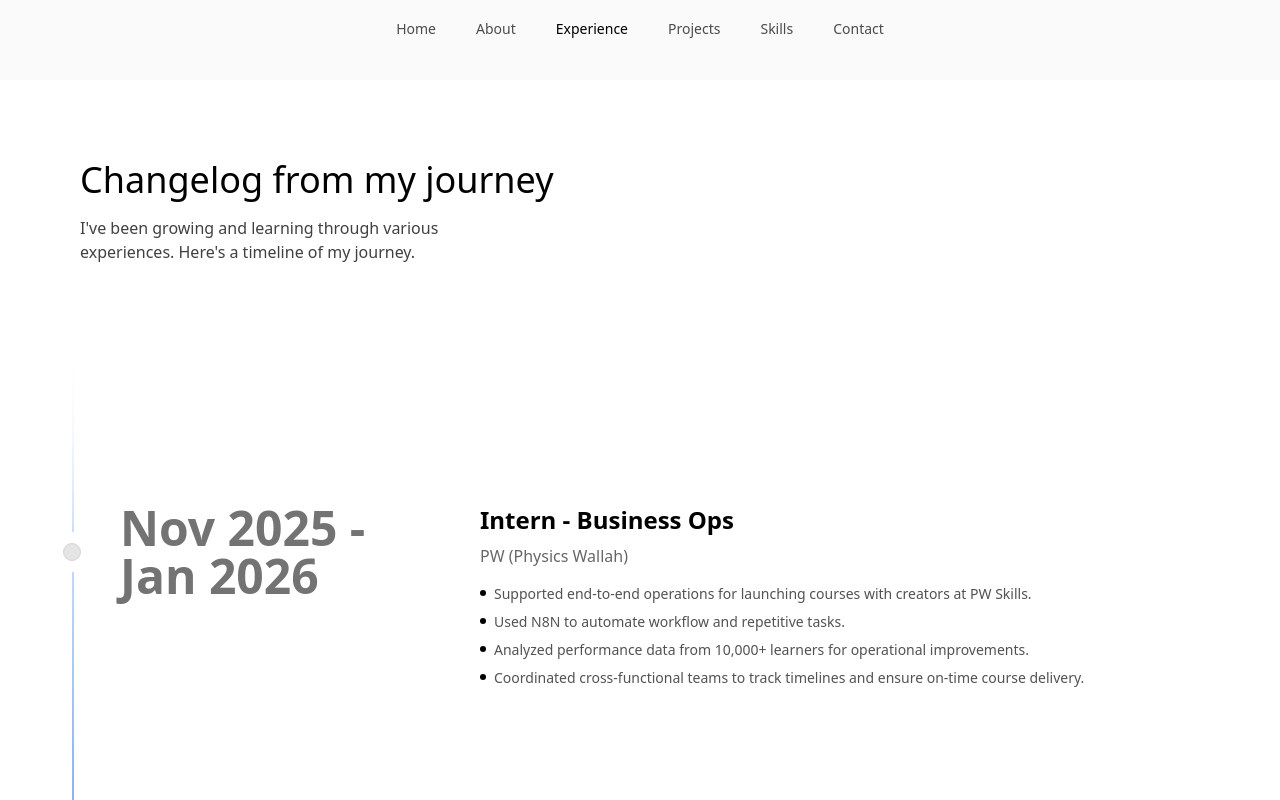
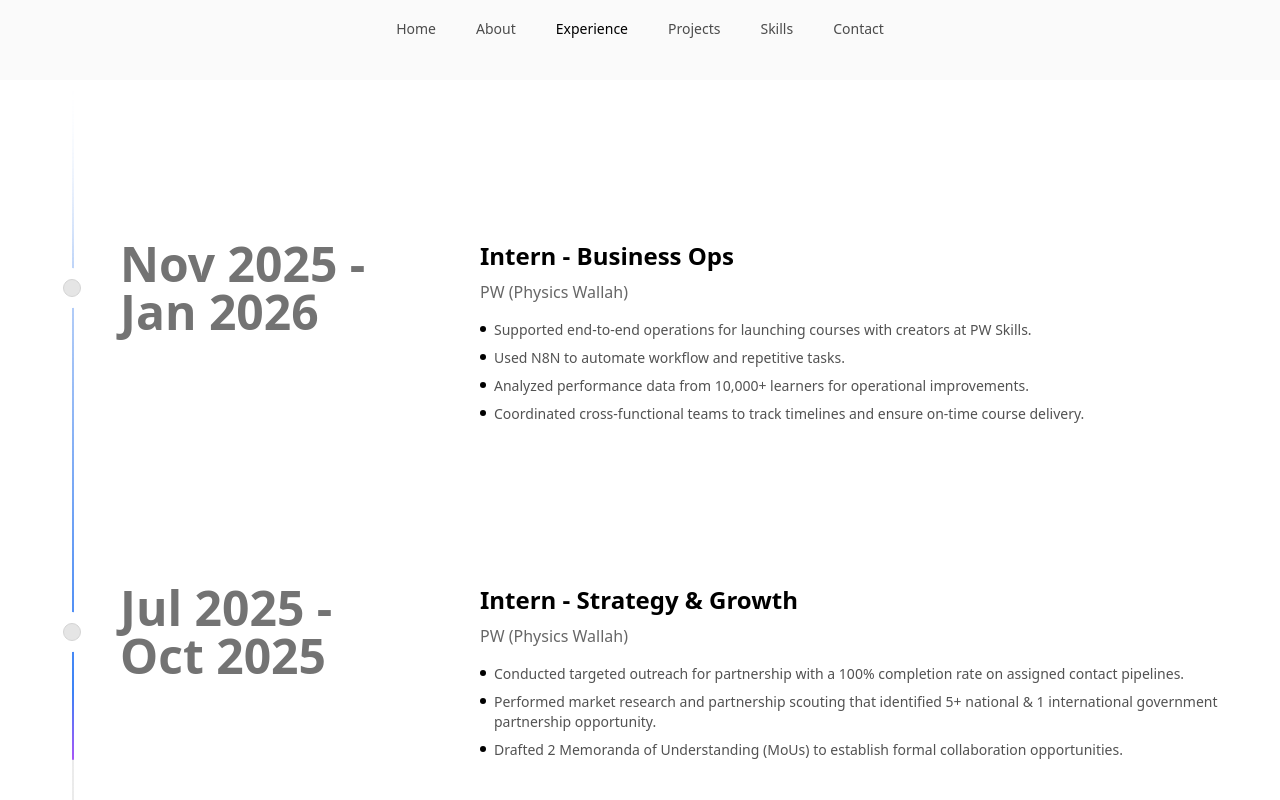
Before and after one commit to Shivam120110/Portfolio, a React (Vite) app: page /experience in a window 1280 px wide. Shown: the top 800 px of the page. Built offline with nearby package versions, Linux system fonts and the light colour scheme; the HTML template or start-up script is replaced by a standard one.

Commit message:
Final Polish: Remove Timeline header, fix sticky animations, and global UX cleanup

```diff
--- a/src/components/ContactSection.tsx
+++ b/src/components/ContactSection.tsx
@@ -58,7 +58,7 @@ const ContactSection = () => {
       </div>
 
       <div className="max-w-4xl mx-auto relative" ref={ref}>
-        <motion.div
+        <div
           className="text-center mb-12"
         >
           <h2 className="text-4xl md:text-5xl lg:text-6xl font-bold mb-6">
@@ -69,7 +69,7 @@ const ContactSection = () => {
           <p className="text-muted-foreground text-lg max-w-xl mx-auto">
             Whether you have a project in mind, want to collaborate, or just want to say hi — I'd love to hear from you.
           </p>
-        </motion.div>
+        </div>
 
         {/* Social links */}
         <motion.div
--- a/src/components/ExperienceSection.tsx
+++ b/src/components/ExperienceSection.tsx
@@ -152,7 +152,7 @@ const ExperienceSection = () => {
   ];
 
   return (
-    <section className="w-full bg-white relative overflow-hidden">
+    <section className="w-full bg-white relative">
       <Timeline data={data} />
     </section>
   );
--- a/src/components/ProjectsSection.tsx
+++ b/src/components/ProjectsSection.tsx
@@ -46,7 +46,7 @@ const ProjectsSection = () => {
   return (
     <section className="py-24 px-4 relative overflow-hidden bg-dots">
       <div className="max-w-6xl mx-auto" ref={ref}>
-        <motion.div
+        <div
           className="text-center mb-16"
         >
           <h2 className="text-4xl md:text-5xl font-bold mb-4">
@@ -55,7 +55,7 @@ const ProjectsSection = () => {
           <p className="text-muted-foreground text-lg">
             Ventures that define my entrepreneurial spirit
           </p>
-        </motion.div>
+        </div>
 
         {/* Projects grid */}
         <div className="grid md:grid-cols-2 lg:grid-cols-3 gap-6">
--- a/src/components/SkillsSection.tsx
+++ b/src/components/SkillsSection.tsx
@@ -56,7 +56,7 @@ const SkillsSection = () => {
       <div className="absolute inset-0 bg-gradient-to-b from-transparent via-secondary/5 to-transparent" />
 
       <div className="max-w-6xl mx-auto relative" ref={ref}>
-        <motion.div
+        <div
           className="text-center mb-16"
         >
           <h2 className="text-4xl md:text-5xl font-bold mb-4">
@@ -65,7 +65,7 @@ const SkillsSection = () => {
           <p className="text-muted-foreground text-lg">
             The arsenal I bring to every venture
           </p>
-        </motion.div>
+        </div>
 
         <div className="grid md:grid-cols-2 gap-8">
           {skillCategories.map((category, categoryIndex) => (
--- a/src/components/ui/timeline.tsx
+++ b/src/components/ui/timeline.tsx
@@ -26,7 +26,7 @@ export const Timeline = ({ data }: { data: TimelineEntry[] }) => {
 
     const { scrollYProgress } = useScroll({
         target: containerRef,
-        offset: ["start 80%", "end 20%"],
+        offset: ["start 10%", "end 90%"],
     });
 
     const heightTransform = useTransform(scrollYProgress, [0, 1], [0, height]);
@@ -37,16 +37,6 @@ export const Timeline = ({ data }: { data: TimelineEntry[] }) => {
             className="w-full bg-white font-sans md:px-10"
             ref={containerRef}
         >
-            <div className="max-w-7xl mx-auto py-20 px-4 md:px-8 lg:px-10">
-                <h2 className="text-lg md:text-4xl mb-4 text-black max-w-4xl">
-                    Changelog from my journey
-                </h2>
-                <p className="text-neutral-700 text-sm md:text-base max-w-sm">
-                    I've been growing and learning through various experiences. Here's
-                    a timeline of my journey.
-                </p>
-            </div>
-
             <div ref={ref} className="relative max-w-7xl mx-auto pb-20">
                 {data.map((item, index) => (
                     <div
```
